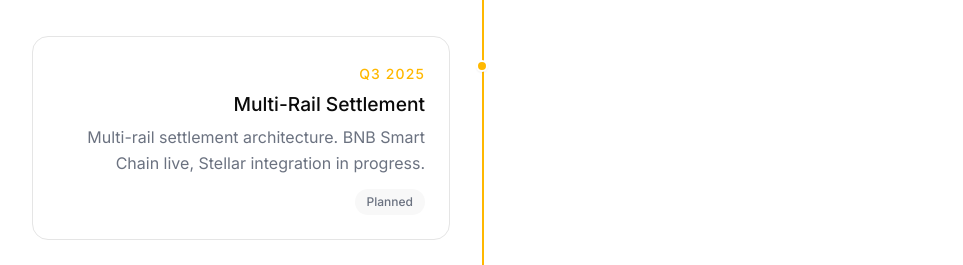
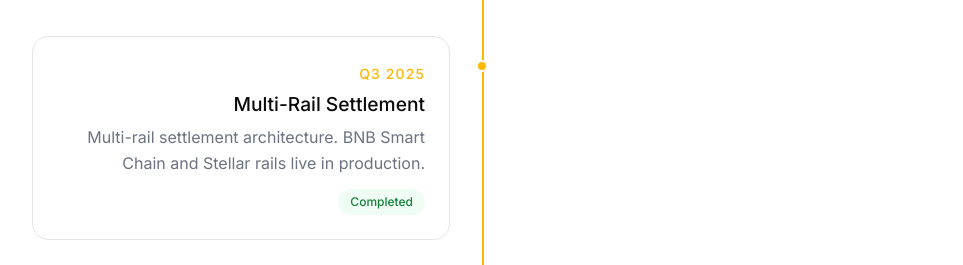
Before and after one commit to fassdavid722-cpu/cozanet-site, a React (Vite) app: page / in a window 1280 px wide. Shown: the part 10300-10565 px from the top of the page, without its empty margins (158-1121 px from the left). Built offline with nearby package versions, Linux system fonts and the light colour scheme.

Commit message:
site: Stellar live status applied site-wide — roadmap sections, integration, how-it-works, changelog; zero stale 'in progress' copy left

```diff
--- a/src/pages/ChangelogPage.tsx
+++ b/src/pages/ChangelogPage.tsx
@@ -6,7 +6,7 @@ const entries = [
     period: 'October 2026',
     items: [
       { title: 'Backend hardening and infrastructure audit', desc: 'Full 21-engine health verification, cron authentication completed, per-engine API credentials for notifications and identity, and durable fee collection confirmed end-to-end.' },
-      { title: 'AEGIS Stellar integration complete', desc: 'Stellar settlement rail fully built: deterministic wallet derivation and in-memory transaction signing through the Protected Wallet Service. Now live in production: rail enabled, with deterministic wallet derivation and in-memory transaction signing through the Protected Wallet Service verified end-to-end.' },
+      { title: 'AEGIS Stellar integration complete', desc: 'Stellar is live in production: deterministic wallet derivation and in-memory transaction signing through the Protected Wallet Service, verified end-to-end. First settled transfers are the next milestone.' },
       { title: 'Motion and polish pass', desc: 'Desktop smooth scrolling, masked headline reveals across every section, consistent black-to-white section transitions on all content pages, and site-wide reduced-motion support.' },
       { title: 'AEGIS documentation: transfer lifecycle', desc: 'New "How AEGIS Works" section documenting the four-step path every transfer follows: request, quote, route, settle and confirm.' },
     ],
--- a/src/pages/RoadmapPage.tsx
+++ b/src/pages/RoadmapPage.tsx
@@ -8,6 +8,7 @@ const tiers = [
     items: [
       { title: 'AEGIS Phase One', desc: 'Custodial wallets, token swaps, and the treasury fee ledger on BNB Smart Chain — deployed and usable at aegis.cozanet.net.' },
       { title: 'Cozanet AI assistant', desc: 'In-app assistant with persistent conversation memory and extracted user facts, live in production.' },
+      { title: 'Stellar settlement rail', desc: 'Deterministic Stellar wallet derivation and in-memory transaction signing through the Protected Wallet Service — live in production and verified end-to-end. First settled transfers are the next milestone.' },
       { title: 'Notifications', desc: 'In-app notifications and transactional email via the notification engine.' },
       { title: 'Website & documentation', desc: 'This site, the security page, and the public GitHub organization.' },
     ],
@@ -16,7 +17,7 @@ const tiers = [
     label: 'In development',
     color: 'bg-amber-100 text-amber-800',
     items: [
-      { title: 'Multi-rail Smart Router', desc: 'Banking rails, mobile money, Stellar, and Circle Arc/USDC settlement — routing transfers through the cheapest or fastest rail.' },
+      { title: 'Multi-rail Smart Router', desc: 'Smart routing across settlement rails — banking rails, mobile money, and Circle Arc/USDC — routing transfers through the cheapest or fastest rail. BNB Smart Chain and Stellar are live rails today.' },
       { title: 'AEGIS Android app', desc: 'Built (debug APK and release AAB); in on-device testing. Play Store release pending.' },
       { title: 'Developer SDK & public API docs', desc: 'Gateway-routed APIs documented for third-party integration.' },
     ],
--- a/src/sections/aegis/AegisIntegrationSection.tsx
+++ b/src/sections/aegis/AegisIntegrationSection.tsx
@@ -11,7 +11,7 @@ const integrations = [
   {
     icon: <Route size={22} />,
     title: 'Multi-Rail Settlement',
-    desc: 'AEGIS routes supported transactions through appropriate settlement rails. BNB Smart Chain is live; the Stellar integration is complete and pending production activation; Circle Arc / USDC is architecture-defined and planned; additional rails are planned.',
+    desc: 'AEGIS routes supported transactions through appropriate settlement rails. BNB Smart Chain and Stellar are live in production — Stellar through deterministic wallet derivation and in-memory signing via the Protected Wallet Service. Circle Arc / USDC is architecture-defined and planned; additional rails are planned.',
   },
   {
     icon: <Layers size={22} />,
--- a/src/sections/aegis/AegisRoadmapSection.tsx
+++ b/src/sections/aegis/AegisRoadmapSection.tsx
@@ -9,7 +9,7 @@ export default function AegisRoadmapSection() {
         <SectionHeader
           label="Development Roadmap"
           headline="Multi-rail financial infrastructure."
-          description="AEGIS is being developed as a multi-rail financial infrastructure layer. BNB Smart Chain represents the current production environment. Stellar integration is part of the next stage of development. Circle Arc / USDC is architecture-defined as a regulated digital-dollar and automatic-failover rail, planned but not yet live."
+          description="AEGIS is a multi-rail financial infrastructure layer. BNB Smart Chain is the current production settlement environment. Stellar is live in production: deterministic wallet derivation and in-memory transaction signing through the Protected Wallet Service, verified end-to-end. Circle Arc / USDC is architecture-defined as a regulated digital-dollar and automatic-failover rail, planned but not yet live."
           dark
         />
 
@@ -66,7 +66,7 @@ export default function AegisRoadmapSection() {
               <span className="text-coz-slate-light text-[0.75rem]">↓</span>
               <span className="text-[0.8125rem] text-coz-slate">Multi-rail settlement layer</span>
               <span className="text-coz-slate-light text-[0.75rem]">↓</span>
-              <span className="text-[0.75rem] text-coz-slate-light">BNB Smart Chain (current) · Stellar (next) · Circle Arc / USDC (planned) · Additional rails (future)</span>
+              <span className="text-[0.75rem] text-coz-slate-light">BNB Smart Chain (live) · Stellar (live) · Circle Arc / USDC (planned) · Additional rails (future)</span>
             </div>
           </div>
         </ScrollReveal>
--- a/src/sections/aegis/HowAegisWorksSection.tsx
+++ b/src/sections/aegis/HowAegisWorksSection.tsx
@@ -58,7 +58,8 @@ export default function HowAegisWorksSection() {
         </div>
         <ScrollReveal delay={0.2}>
           <p className="text-[0.875rem] text-coz-slate mt-8 max-w-[680px]">
-            BNB Smart Chain is the live production rail today; Stellar is in integration and
+            BNB Smart Chain and Stellar are the live production rails today — Stellar through the
+            Protected Wallet Service’s deterministic derivation and in-memory signing.
             Circle Arc / USDC is architecture-planned. Fee and routing behavior applies to
             supported rails as each becomes live.
           </p>
--- a/src/sections/aegis/StellarSection.tsx
+++ b/src/sections/aegis/StellarSection.tsx
@@ -81,7 +81,7 @@ export default function StellarSection() {
               <div className="flex flex-col sm:flex-row sm:items-center gap-3 px-6 py-4 rounded-card bg-coz-gold-light/50 border border-coz-gold/30">
                 <span className="text-label text-coz-gold-dark uppercase shrink-0 sm:w-28">Building</span>
                 <p className="text-[1rem] text-coz-black">
-                  <span className="font-medium">Stellar</span> — Integration complete: deterministic wallets and in-memory signing via the Protected Wallet Service. Activation pending final deployment and live verification.
+                  <span className="font-medium">Stellar</span> — Live in production: deterministic wallet derivation and in-memory signing via the Protected Wallet Service, verified end-to-end. First settled transfers are the next milestone.
                 </p>
               </div>
               {/* Planned */}
--- a/src/sections/home/RoadmapSection.tsx
+++ b/src/sections/home/RoadmapSection.tsx
@@ -20,9 +20,9 @@ const milestones = [
   {
     quarter: 'Q3 2025',
     title: 'Multi-Rail Settlement',
-    description: 'Multi-rail settlement architecture. BNB Smart Chain live, Stellar integration in progress.',
-    status: 'Planned',
-    statusColor: 'bg-coz-surface text-coz-slate',
+    description: 'Multi-rail settlement architecture. BNB Smart Chain and Stellar rails live in production.',
+    status: 'Completed',
+    statusColor: 'bg-green-50 text-green-700',
   },
   {
     quarter: 'Q4 2025',
```
